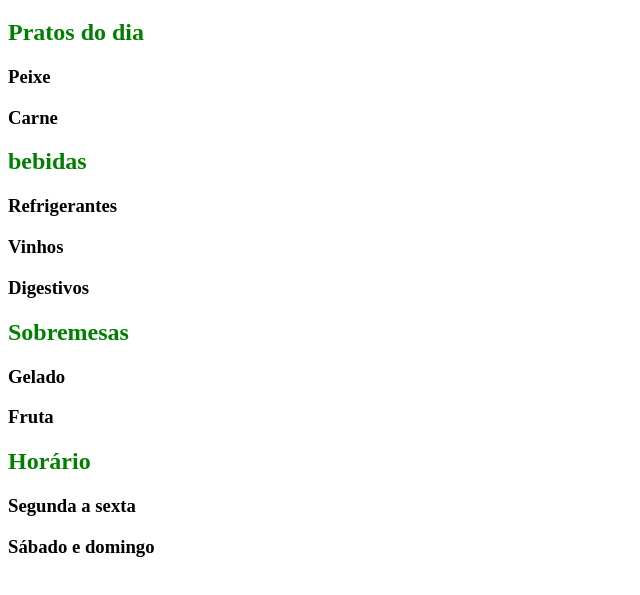
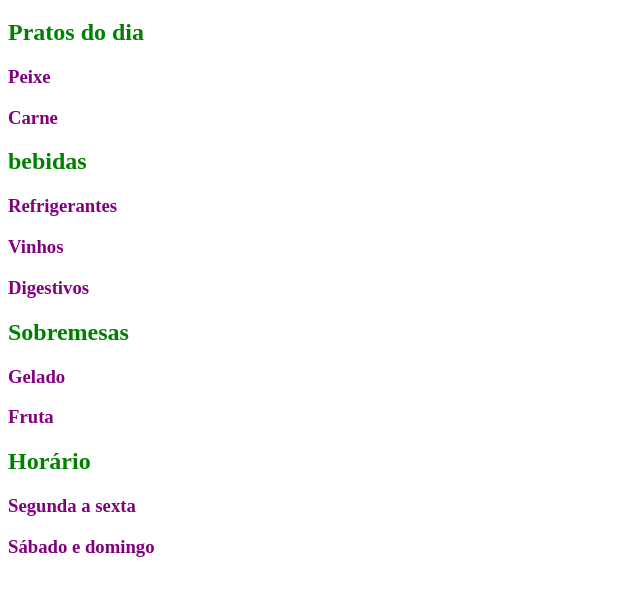
Before and after one commit to DinisRibeiro23/biblioteca-do-bairro, a plain HTML site: page index2.html in a window 1280 px wide. Shown: the part 61-656 px from the top of the page, without its empty margins (0-640 px from the left). Drawn offline with Linux system fonts and the light colour scheme.

Commit message:
Alteraçao style

```diff
--- a/index2.html
+++ b/index2.html
@@ -13,9 +13,9 @@
     <h3>Peixe</h3>
     <h3>Carne</h3>
 <h2>bebidas</h2>
-    <h3>Refrigerantes</h3>
-    <h3>Vinhos</h3>
-    <h3>Digestivos</h3>
+    <h3 class="bebida">Refrigerantes</h3>
+    <h3 class="bebida">Vinhos</h3>
+    <h3 class="bebida">Digestivos</h3>
 
 <h2>Sobremesas</h2>
     <h3>Gelado</h3>
--- a/style.css
+++ b/style.css
@@ -1,3 +1,5 @@
 h1{color: blue;}
 h2{color: green;}
+.bebidas {color: orange;}
+h3{color: purple;}
 p{color: red;}
```
